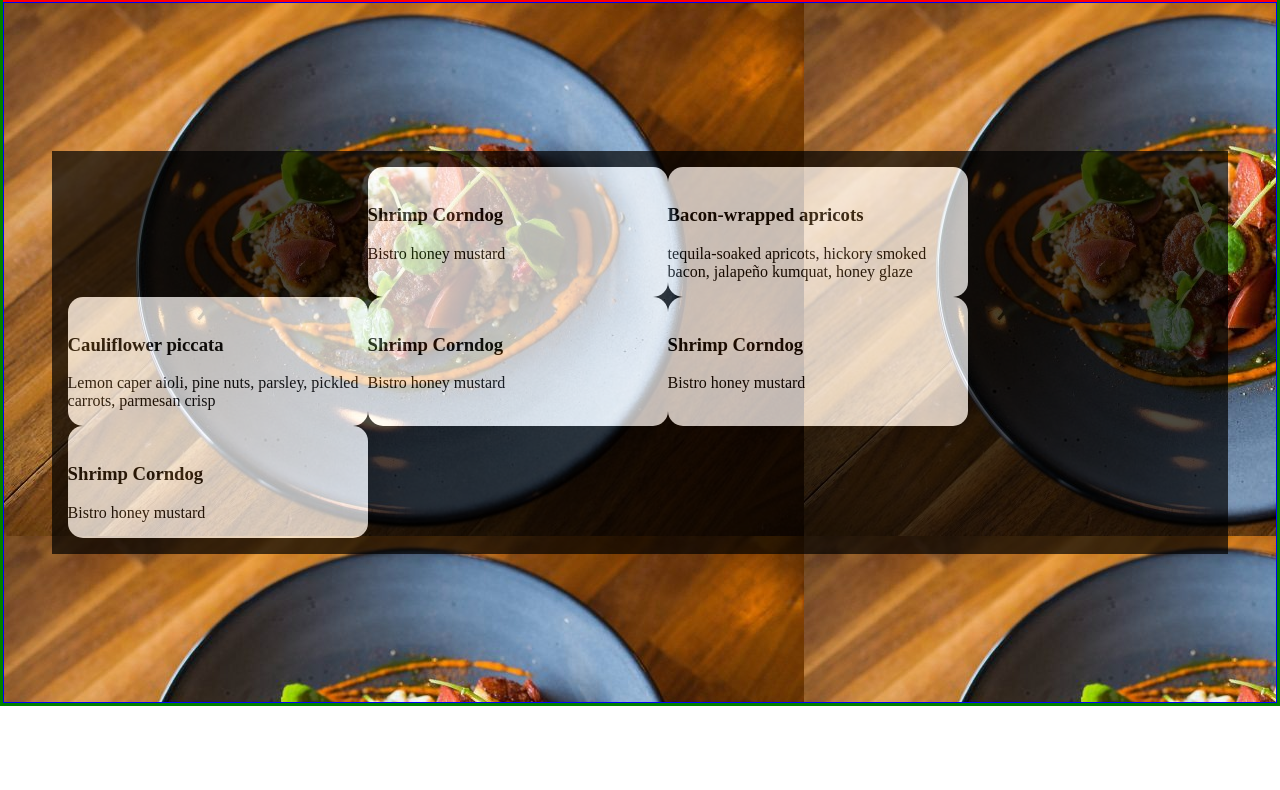
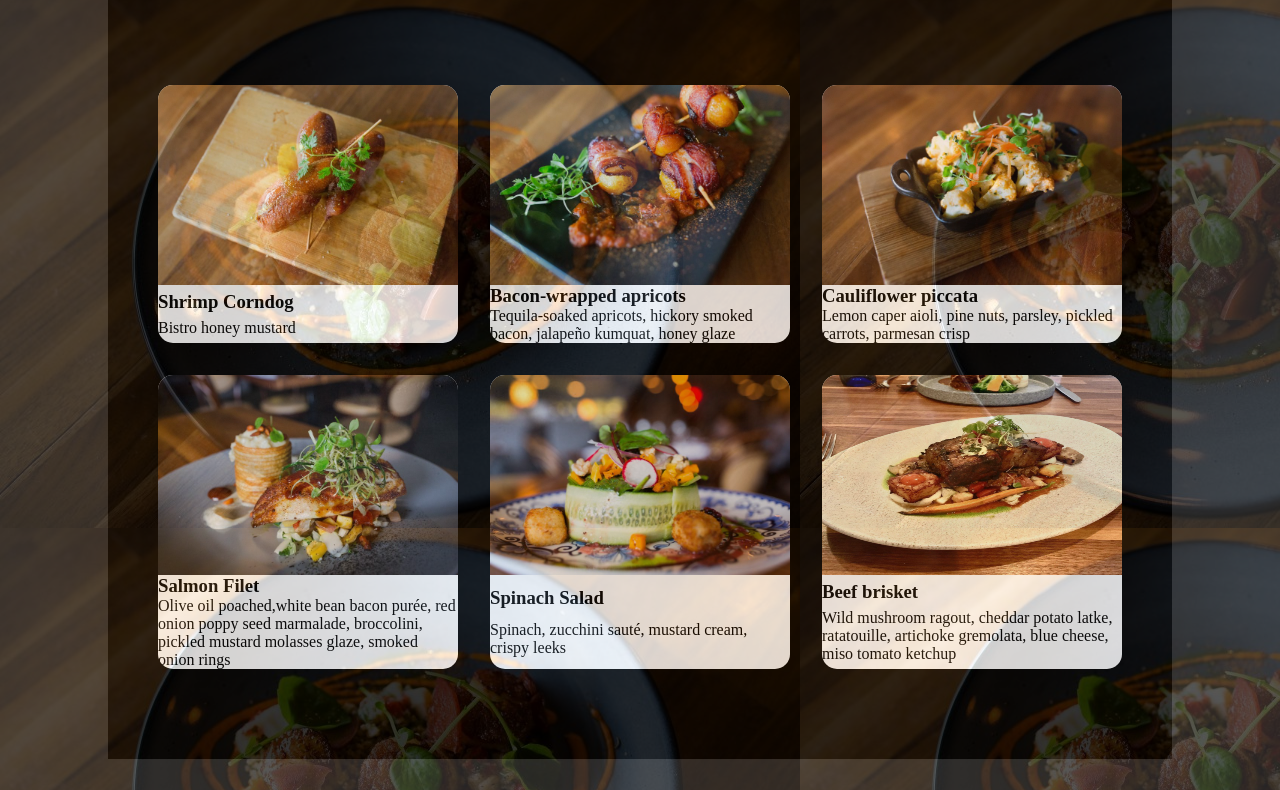
Before and after one commit to mrzamin/restaurant-page, a website built with webpack: page dist/index.html in a window 1280 px wide. Shown: the part 100-890 px from the top of the page. Before the commit the page ends 806 px from the top, so only its background shows below. Built offline with nearby package versions, Linux system fonts and the light colour scheme.

Commit message:
Update menu styles

```diff
--- a/src/menu.js
+++ b/src/menu.js
@@ -1,86 +1,80 @@
+import corndog from "./imgs/corndog.jpg";
+import apricots from "./imgs/apricots.jpg";
+import cauliflower from "./imgs/cauliflower.jpg";
+import salmon from "./imgs/salmon.jpg";
+import salad from "./imgs/salad.jpg";
+import beef from "./imgs/beef.jpg";
+
+class Item {
+  constructor(image, name, descr) {
+    this.image = image;
+    this.name = name;
+    this.descr = descr;
+  }
+}
+
+let menu = [
+  new Item(`${corndog}`, "Shrimp Corndog", "Bistro honey mustard"),
+  new Item(
+    `${apricots}`,
+    "Bacon-wrapped apricots",
+    "Tequila-soaked apricots, hickory smoked bacon, jalapeño kumquat, honey glaze"
+  ),
+  new Item(
+    `${cauliflower}`,
+    "Cauliflower piccata",
+    "Lemon caper aioli, pine nuts, parsley, pickled carrots, parmesan crisp"
+  ),
+  new Item(
+    `${salmon}`,
+    "Salmon Filet",
+    "Olive oil poached,white bean bacon purée, red onion poppy seed marmalade, broccolini, pickled mustard molasses glaze, smoked onion rings"
+  ),
+  new Item(
+    `${salad}`,
+    "Spinach Salad",
+    "Spinach, zucchini sauté, mustard cream, crispy leeks"
+  ),
+  new Item(
+    `${beef}`,
+    "Beef brisket",
+    "Wild mushroom ragout, cheddar potato latke, ratatouille, artichoke gremolata, blue cheese, miso tomato ketchup"
+  ),
+];
+
 const createMenu = () => {
   const content = document.querySelector("#content");
 
-  const menuBox = document.createElement("div");
-  menuBox.classList.add("menubox");
-  menuBox.innerHTML = "HELLLLO";
+  const menuContainer = document.createElement("div");
+  menuContainer.classList.add("menucontainer");
 
-  //Card 1
-  const card1 = document.createElement("div");
-  const img1 = new Image();
-  const heading1 = document.createElement("h3");
-  const descr1 = document.createElement("p");
-  heading1.innerHTML = "Shrimp Corndog";
-  descr1.innerHTML = "Bistro honey mustard";
-  card1.appendChild(img1);
-  card1.appendChild(heading1);
-  card1.appendChild(descr1);
+  const divContainer = document.createElement("div");
+  divContainer.classList.add("divcontainer");
 
-  //Card 2
-  const card2 = document.createElement("div");
-  const img2 = new Image();
-  const heading2 = document.createElement("h3");
-  const descr2 = document.createElement("p");
-  heading2.innerHTML = "Bacon-wrapped apricots";
-  descr2.innerHTML =
-    "tequila-soaked apricots, hickory smoked bacon, jalapeño kumquat, honey glaze";
-  card2.appendChild(img2);
-  card2.appendChild(heading2);
-  card2.appendChild(descr2);
+  menu.forEach((item) => {
+    const card = document.createElement("div");
 
-  //Card 3
-  const card3 = document.createElement("div");
-  const img3 = new Image();
-  const heading3 = document.createElement("h3");
-  const descr3 = document.createElement("p");
-  heading3.innerHTML = "Cauliflower piccata";
-  descr3.innerHTML =
-    "Lemon caper aioli, pine nuts, parsley, pickled carrots, parmesan crisp";
-  card3.appendChild(img3);
-  card3.appendChild(heading3);
-  card3.appendChild(descr3);
+    const img = new Image();
+    img.src = item.image;
+    img.classList.add("image");
 
-  //Card 4
-  const card4 = document.createElement("div");
-  const img4 = new Image();
-  const heading4 = document.createElement("h3");
-  const descr4 = document.createElement("p");
-  heading4.innerHTML = "Shrimp Corndog";
-  descr4.innerHTML = "Bistro honey mustard";
-  card4.appendChild(img4);
-  card4.appendChild(heading4);
-  card4.appendChild(descr4);
+    const name = document.createElement("h3");
+    name.classList.add("name");
+    name.innerHTML = `${item.name}`;
 
-  //Card 5
-  const card5 = document.createElement("div");
-  const img5 = new Image();
-  const heading5 = document.createElement("h3");
-  const descr5 = document.createElement("p");
-  heading5.innerHTML = "Shrimp Corndog";
-  descr5.innerHTML = "Bistro honey mustard";
-  card5.appendChild(img5);
-  card5.appendChild(heading5);
-  card5.appendChild(descr5);
+    const descr = document.createElement("p");
+    descr.classList.add("descr");
+    descr.innerHTML = `${item.descr}`;
 
-  //Card 6
-  const card6 = document.createElement("div");
-  const img6 = new Image();
-  const heading6 = document.createElement("h3");
-  const descr6 = document.createElement("p");
-  heading6.innerHTML = "Shrimp Corndog";
-  descr6.innerHTML = "Bistro honey mustard";
-  card6.appendChild(img6);
-  card6.appendChild(heading6);
-  card6.appendChild(descr6);
+    card.appendChild(img);
+    card.appendChild(name);
+    card.appendChild(descr);
 
-  menuBox.appendChild(card1);
-  menuBox.appendChild(card2);
-  menuBox.appendChild(card3);
-  menuBox.appendChild(card4);
-  menuBox.appendChild(card5);
-  menuBox.appendChild(card6);
+    divContainer.appendChild(card);
+  });
 
-  content.appendChild(menuBox);
+  menuContainer.appendChild(divContainer);
+  content.appendChild(menuContainer);
 };
 
 export default createMenu;
--- a/src/styles.css
+++ b/src/styles.css
@@ -4,18 +4,22 @@ body {
   box-sizing: border-box;
 }
 
+:root {
+  margin: 0px;
+  padding: 0px;
+}
+
 .wrapper {
   display: grid;
-  height: 100vh;
   display: grid;
   grid-template-rows: 1fr 10fr;
-  border: 3px solid green;
+  /* border: 3px solid green; */
 }
 
 #header {
   padding: 1rem;
   background-color: black;
-  border: 2px solid red;
+  /* border: 2px solid red; */
   display: flex;
   justify-content: space-between;
   align-items: center;
@@ -39,32 +43,60 @@ nav {
 
 /* Start of content styles. */
 #content {
-  border: 1px solid blue;
+  /* border: 1px solid blue; */
   background: url("./imgs/Oakleys.jpg");
   display: grid;
-  place-items: center;
+  /* z-index: 1; */
 }
 
-.contentbox {
+.menucontainer {
+  /* border: 3px solid red; */
+  width: 100%;
+  background-color: rgb(46, 46, 46);
+  opacity: 0.8;
+
+  display: grid;
+  justify-items: center;
+}
+
+/* .contentbox {
   padding: 2rem;
-  background-color: black;
-  opacity: 0.7;
+  /* background-color: black; */
+/* opacity: 0.7;
 }
 
 .contentbox > img {
   width: 250px;
+/* } */
+
+.divcontainer {
+  /* border: 3px solid blue; */
+  padding: 2rem;
+  background-color: black;
+  width: 1000px;
+  height: 700px;
+  display: grid;
+  grid-template-columns: repeat(auto-fit, 300px);
+  place-content: center;
+  gap: 2rem;
 }
 
-.menubox {
-  padding: 1rem;
-  background-color: black;
-  width: 90%;
+.divcontainer > div {
+  background-color: white;
+  border-radius: 15px;
+  /* max-height: 300px; */
   display: grid;
-  grid-template-columns: repeat(auto-fit, 300px);
-  opacity: 0.7;
 }
 
-.menubox > div {
-  background-color: white;
-  border-radius: 15px;
+.image {
+  width: 300px;
+  height: 200px;
+  border-top-left-radius: 15px;
+  border-top-right-radius: 15px;
 }
+
+h3,
+.descr {
+  margin: 0;
+  padding: 0;
+}
```
Also changed, not shown: dist/10230331bc6720c9d085.jpg (renamed from src/imgs/veggie.jpg), dist/3f75cc1a58a5c9f95fa4.jpg (added), dist/726c5b13e4840e5eab1b.jpg (added), dist/c6b94501c881b18e1606.jpg (added), dist/ef787d1b282da62e3449.jpg (renamed from src/imgs/fish.jpg), dist/fbcb663fbce78ae34dc7.jpg (added), dist/main.js, src/imgs/beef.jpg (added), src/imgs/salad.jpg (added), src/imgs/salmon.jpg (added).
